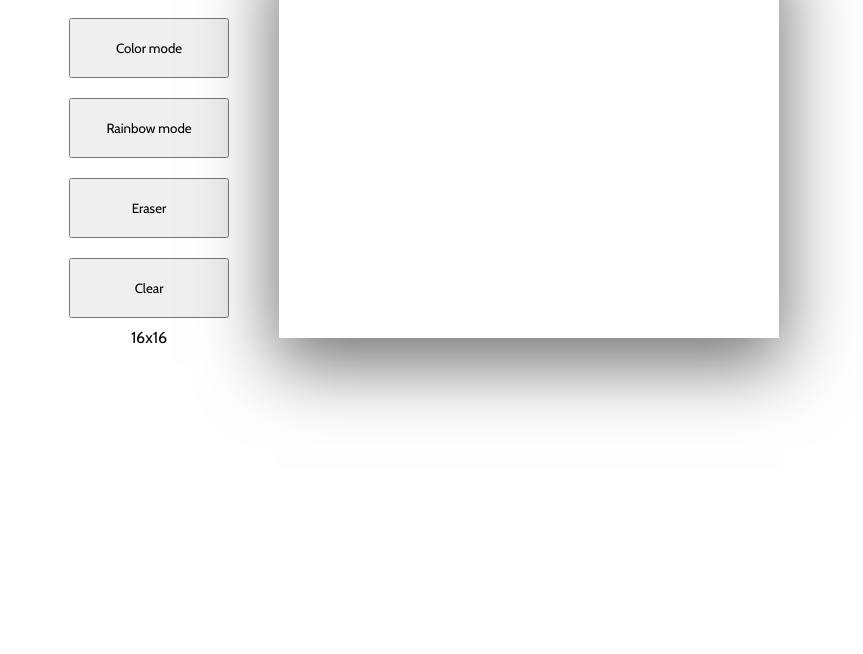
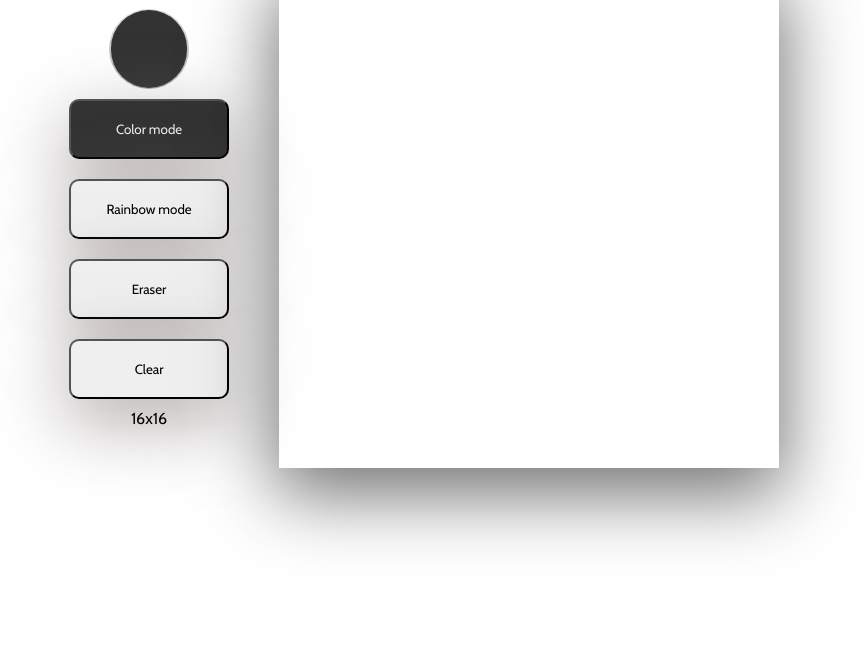
Before and after one commit to daynoh/Etch_A_sketch, a plain HTML site: page index.html in a window 1280 px wide. Shown: the part 146-800 px from the top of the page, without its empty margins (231-1094 px from the left). Drawn offline with nearby package versions, Linux system fonts and the light colour scheme.

Commit message:
Somewhat finished

```diff
--- a/app.js
+++ b/app.js
@@ -0,0 +1,116 @@
+// Defining the constants
+const DEFAULT_COLOR = '#333333'
+const DEFAULT_MODE = 'color'
+const DEFAULT_SIZE = 16
+
+///
+let currentColor = DEFAULT_COLOR;
+let currentMode = DEFAULT_MODE;
+let currentSize = DEFAULT_SIZE;
+
+
+function setCurrentColor(newColor){
+    currentColor = newColor
+}
+
+function setCurrentMode(newMode){
+    activateButton(newMode)
+    currentMode = newMode
+}
+
+function setCurrentSize(newSize){
+    currentSize = newSize
+}
+
+//  Getting all the variables from the html
+
+const colorPicker = document.getElementsByClassName('color-selector');
+const colorModeBtn = document.querySelector('.color-mode');
+const rainbowModeBtn = document.querySelector('.rainbow-mode');
+const eraserBtn = document.querySelector('.btn.eraser');
+const clearBtn = document.querySelector('.clear');
+
+const drawArea = document.getElementById('draw-area');
+
+// Setting up variables
+
+colorPicker.oninput = (e) => setCurrentColor(e.target.value)
+colorModeBtn.onclick = ()=> setCurrentMode('color')
+rainbowModeBtn.onclick = () => setCurrentMode('rainbow')
+eraserBtn.onclick = () => setCurrentMode('eraser')
+
+clearBtn.onclick = () => reloadGrid()
+
+// making sure mouse has been pressed down in order to start drawing
+let mouseDown = false
+document.body.onmousedown = () =>(mouseDown = true)
+document.body.onmouseup = () => (mouseDown = false)
+
+// creating code for each function
+
+function reloadGrid(){
+    clearGrid()
+    setupGrid(currentSize)
+}
+
+function clearGrid(){
+    drawArea.innerHTML = ""
+}
+
+function setupGrid(size){
+
+    drawArea.style.gridTemplateColumns = `repeat(${size}, 1fr)`
+    drawArea.style.gridTemplateRows = `repeat(${size}, 1fr)`
+
+    for (let i = 0; i < size * size; i++){
+        const gridElement = document.createElement('div')
+        gridElement.classList.add('grid-element')
+        gridElement.addEventListener('mouseover', changeColor)
+         gridElement.addEventListener('mousedown', changeColor)
+        drawArea.appendChild(gridElement);
+    }
+}
+
+
+function changeColor(e){
+    if(e.type === 'mouseover' && !mouseDown)return
+    if(currentMode === 'rainbow'){
+        const randomR = Math.floor(Math.random() * 256)
+        const randomG = Math.floor(Math.random() * 256)
+        const randomB = Math.floor(Math.random() * 256)
+        e.target.style.backgroundColor = `rgb(${randomR}, ${randomG}, ${randomB})`
+    }else if (currentMode === 'color'){
+        e.target.style.backgroundColor = currentColor;
+
+    }else if (currentMode ===  'eraser'){
+        e.target.style.backgroundColor = '#fefefe'
+    }
+}
+
+function activateButton(newMode){
+
+    if(currentMode === 'rainbow'){
+        rainbowModeBtn.classList.remove('active')
+    }else if (currentMode === 'color'){
+        colorModeBtn.classList.remove('active')
+    }else if (currentMode === 'eraser'){
+        eraserBtn.classList.remove('active')
+    }
+
+    if (newMode === 'rainbow') {
+        rainbowModeBtn.classList.add('active')
+      } else if (newMode === 'color') {
+        colorModeBtn.classList.add('active')
+      } else if (newMode === 'eraser') {
+        eraserBtn.classList.add('active')
+      }
+
+
+}
+
+window.onload =() =>{
+    setupGrid(DEFAULT_SIZE)
+    activateButton(DEFAULT_MODE)
+}
+
+console.log(drawArea)
--- a/index.html
+++ b/index.html
@@ -21,19 +21,17 @@
     <div class="container">
 
         <div class="control-pallete">
-            <button class="color_selector">
-
-            </button>
-            <button class="color-mode">
+            <input class="color_selector" type = "color" value = "#333333"/>
+            <button class="btn color-mode">
                 Color mode
             </button>
 
-            <button class="rainbow-mode">Rainbow mode</button>
+            <button class="btn rainbow-mode ">Rainbow mode</button>
 
-            <button class="eraser">
+            <button class="btn eraser">
                 Eraser
             </button>
-            <button class="clear">
+            <button class="btn clear">
                 Clear
             </button>
 
@@ -43,7 +41,7 @@
 
         </div>
 
-        <div class="draw-area">
+        <div id = 'draw-area' class="draw-area">
 
         </div>
     </div>
--- a/style.css
+++ b/style.css
@@ -1,7 +1,13 @@
+:root {
+    --primary-dark: #333;
+    --primary-light: #ededed;
+    --secondary-light: #fefefe;
+  }
+
 *{
-    margin: 0;
+    /* margin: 0;
     padding: 0;
-    box-sizing: border-box;
+    box-sizing: border-box; */
     text-align: center;
     align-items: center;
 
@@ -16,7 +22,6 @@
 .container{
     display: flex;
     justify-content: center;
-    flex:1;
     gap: 20px;
 }
 
@@ -34,14 +39,71 @@
     padding : 20px;
     width: 160px;
     height: 60px;
+    border-radius: 10px;
+    box-shadow: rgba(129, 114, 114, 0.56) 0px 22px 70px 4px;
+
 
 }
 .draw-area{
+    display: grid;
     box-shadow: rgba(0, 0, 0, 0.56) 0px 22px 70px 4px;
-    height: 400px;
+    height: 500px;
     width: 500px;
+    cursor: pointer;
 
 }
-.control-pallete .color_selector{
+.color-selector{
     border-radius: 100%;
 }
+input{
+    width: 100%;
+    border: none;
+    color: inherit;
+    font-family: inherit;
+    font-size: inherit;
+    cursor: pointer;
+    outline: none;
+    border-radius: 50%;
+}
+
+input[type='color'] {
+    -webkit-appearance: none;
+    width: 80px;
+    height: 80px;
+    border: none;
+  }
+
+  input[type='color']::-webkit-color-swatch-wrapper {
+    padding: 0;
+  }
+
+  input[type='color']::-webkit-color-swatch {
+    border: none;
+    border-radius: 50px;
+    box-shadow: rgba(0, 0, 0, 0.56) 0px 22px 70px 4px;
+
+  }
+
+
+  /* Code for when button is active (pressed) */
+
+.btn.active{
+
+    background-color: var(--primary-dark);
+    color: var(--primary-light);
+  }
+
+  button:hover,
+  input[type = 'color']:hover{
+    transform: scale(1.05);
+  }
+
+  .grid-element{
+    /* background-color: #333; */
+    height: 32px;
+    width: 32px;
+
+  }
+  .grid-element {
+    user-select: none;
+  }
```
